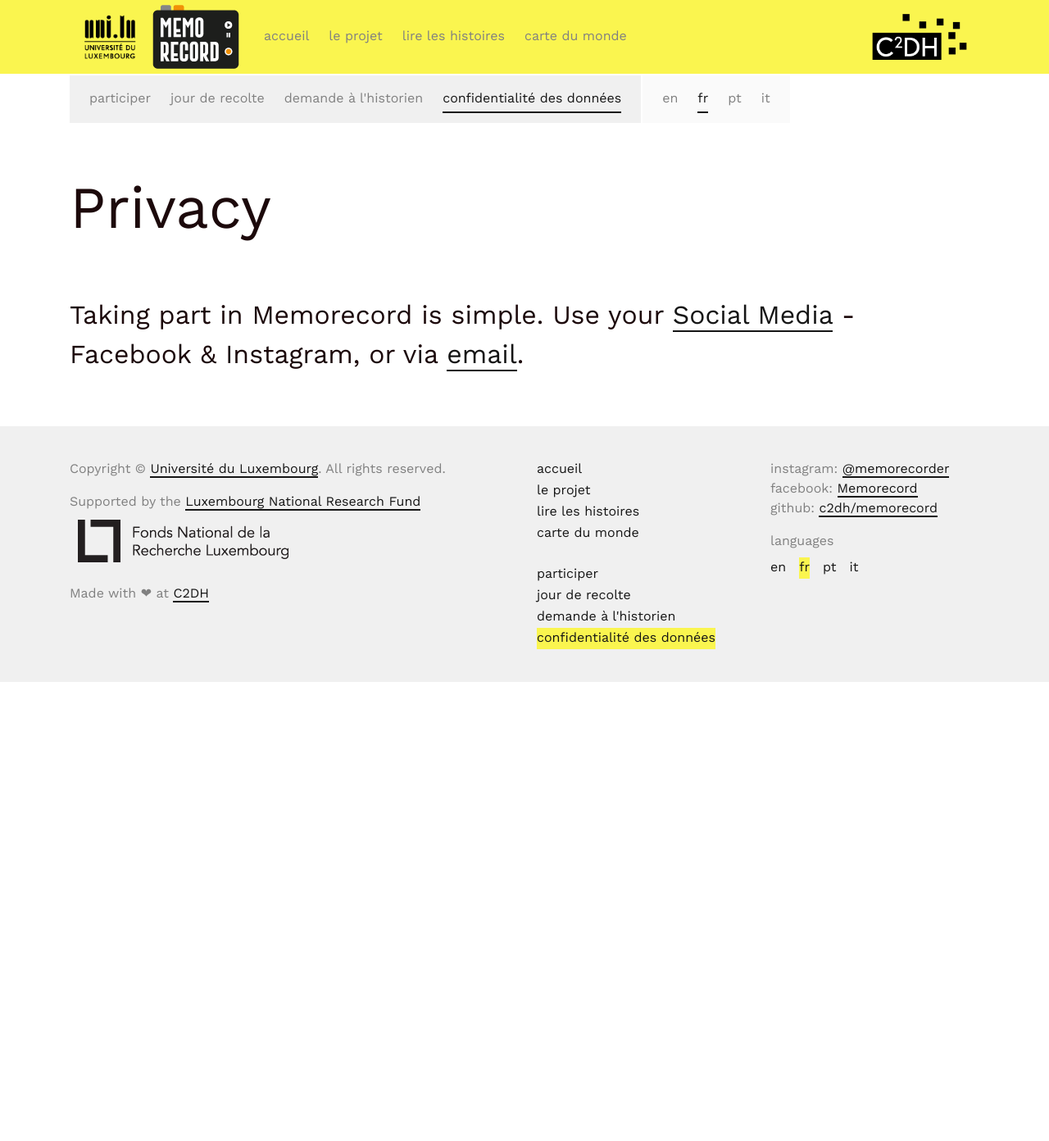
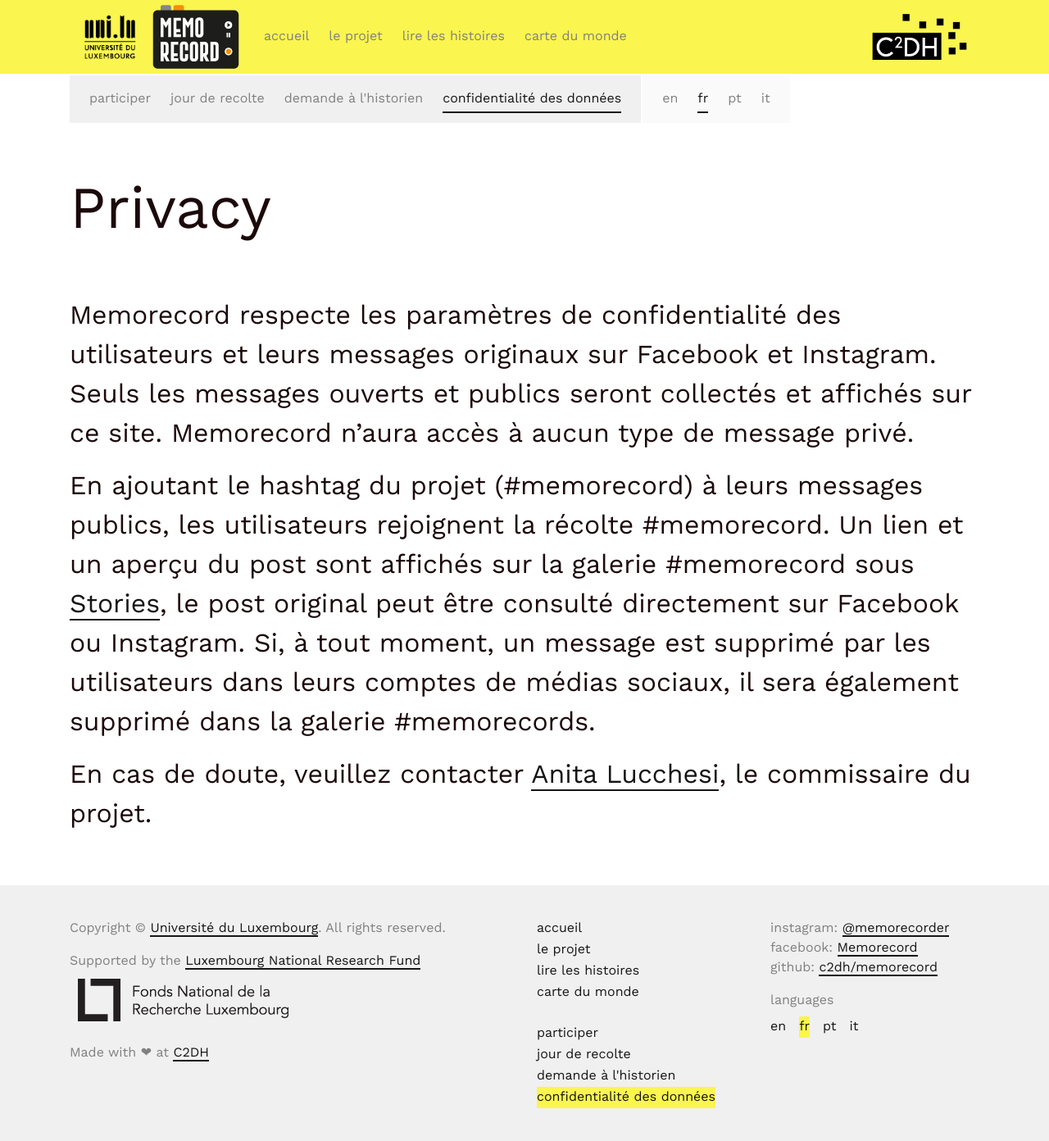
Before and after one commit to C2DH/memorecord, a Jekyll site: the page built from pages/privacy.fr.md, in a window 1280 px wide. Shown: the whole page at 82% size. Built offline with Jekyll 4.4.1, drawn with Linux system fonts in a browser that asks for light colours; before the commit the page ends 1110 px from its top, so only the background shows below that.

Commit message:
Update privacy.fr.md

```diff
--- a/pages/privacy.fr.md
+++ b/pages/privacy.fr.md
@@ -6,6 +6,10 @@ link: /privacy/
 title: Privacy
 ---
 
-Taking part in Memorecord is simple. Use your [Social Media](#social-media) - Facebook & Instagram, or via [email](#email).
+Memorecord respecte les paramètres de confidentialité des utilisateurs et leurs messages originaux sur Facebook et Instagram. Seuls les messages ouverts et publics seront collectés et affichés sur ce site. Memorecord n'aura accès à aucun type de message privé.
+
+En ajoutant le hashtag du projet (#memorecord) à leurs messages publics, les utilisateurs rejoignent la récolte #memorecord. Un lien et un aperçu du post sont affichés sur la galerie #memorecord sous [Stories](https://c2dh.github.io/memorecord/stories/), le post original peut être consulté directement sur Facebook ou Instagram. Si, à tout moment, un message est supprimé par les utilisateurs dans leurs comptes de médias sociaux, il sera également supprimé dans la galerie #memorecords.
+
+En cas de doute, veuillez contacter [Anita Lucchesi](mailto: anita.lucchesi@uni.lu), le commissaire du projet.
 
 <!-- more -->
```
